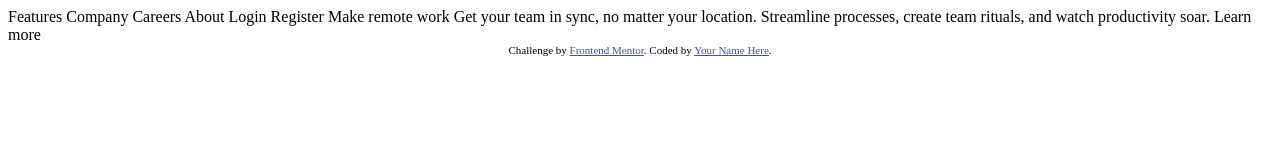
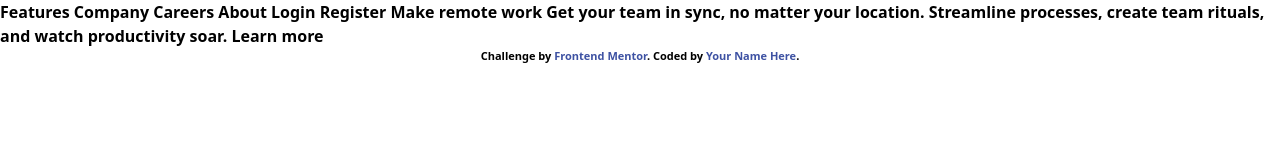
Before and after one commit to Luan-Felipe/FEM-Intro, a website: page index.html in a window 1280 px wide. Drawn offline with Linux system fonts and the light colour scheme.

Commit message:
adição do tailwind ao projeto

```diff
--- a/index.html
+++ b/index.html
@@ -5,7 +5,7 @@
   <meta name="viewport" content="width=device-width, initial-scale=1.0"> <!-- displays site properly based on user's device -->
 
   <link rel="icon" type="image/png" sizes="32x32" href="./images/favicon-32x32.png">
-
+  <link rel="stylesheet" href="./dist/output.css">
   <title>Frontend Mentor | Intro section with dropdown navigation</title>
 
   <!-- Feel free to remove these styles or customise in your own stylesheet 👍 -->
@@ -14,7 +14,7 @@
     .attribution a { color: hsl(228, 45%, 44%); }
   </style>
 </head>
-<body>
+<body class="font-bold">
 
   Features
   Company
--- /dev/null
+++ b/input.css
@@ -0,0 +1,3 @@
+@tailwind base;
+@tailwind components;
+@tailwind utilities;
--- /dev/null
+++ b/package.json
@@ -0,0 +1,5 @@
+{
+  "devDependencies": {
+    "tailwindcss": "^3.3.3"
+  }
+}
--- /dev/null
+++ b/tailwind.config.js
@@ -0,0 +1,8 @@
+/** @type {import('tailwindcss').Config} */
+module.exports = {
+  content: ["./**/*.{html,js}"],
+  theme: {
+    extend: {},
+  },
+  plugins: [],
+}
```
Also changed, not shown: dist/output.css (added), 2 other files.
